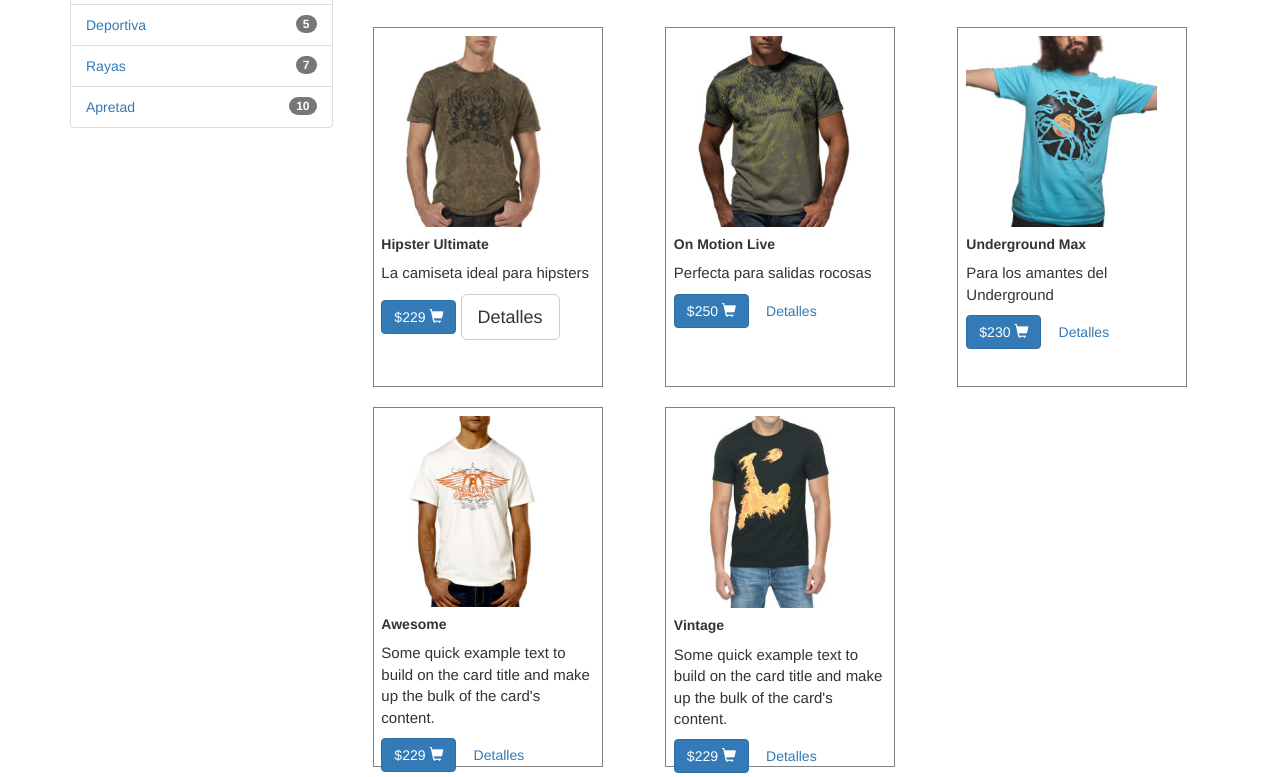
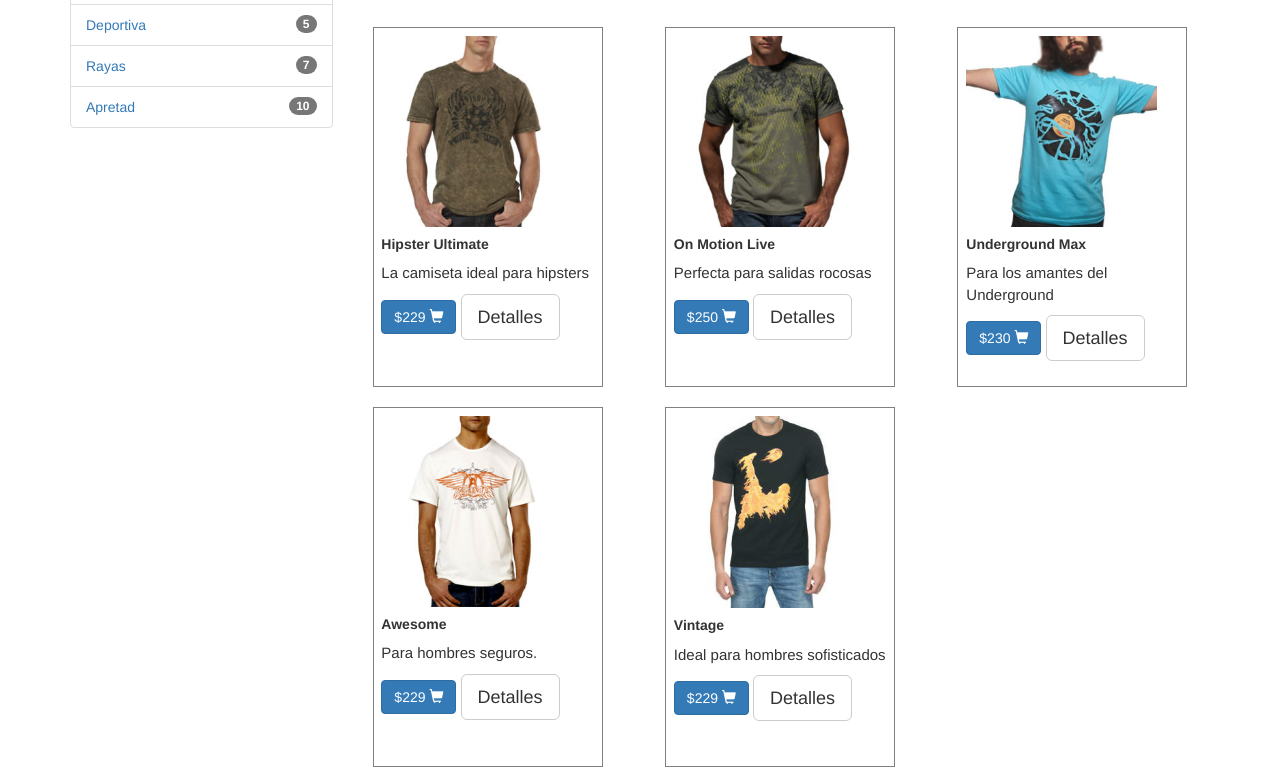
Before and after one commit to sanesco/ecommerce-B3, a plain HTML site: page index.html in a window 1280 px wide. Shown: the part 429-1206 px from the top of the page. Drawn offline with nearby package versions, Linux system fonts and the light colour scheme.

Commit message:
Best appareance in card

```diff
--- a/index.html
+++ b/index.html
@@ -175,7 +175,7 @@
                   <h5 class="card-title"><strong>On Motion Live</strong></h5>
                   <p class="card-text">Perfecta para salidas rocosas</p>
                   <a href="#" class="btn btn-primary">$250 <span class="glyphicon glyphicon-shopping-cart" aria-hidden="true"></span></a>
-                  <a href="#" class="btn btn-secondary">Detalles</a>
+                  <button type="button" class="btn btn-default btn-lg" data-toggle="modal" data-target="#myModal">Detalles</button>
                 </div>
               </div>
             </div>
@@ -186,7 +186,7 @@
                   <h5 class="card-title"> <strong>Underground Max</strong> </h5>
                   <p class="card-text">Para los amantes del Underground</p>
                   <a href="#" class="btn btn-primary">$230 <span class="glyphicon glyphicon-shopping-cart" aria-hidden="true"></span></a>
-                  <a href="#" class="btn btn-secondary">Detalles</a>
+                  <button type="button" class="btn btn-default btn-lg" data-toggle="modal" data-target="#myModal">Detalles</button>
                 </div>
               </div>
             </div>
@@ -196,9 +196,9 @@
                 <img class="card-img-top" src="producto4.jpg" alt="Card image cap">
                 <div class="card-body">
                   <h5 class="card-title"><strong>Awesome</strong></h5>
-                  <p class="card-text">Some quick example text to build on the card title and make up the bulk of the card's content.</p>
+                  <p class="card-text">Para hombres seguros.</p>
                   <a href="#" class="btn btn-primary">$229 <span class="glyphicon glyphicon-shopping-cart" aria-hidden="true"></span></a>
-                  <a href="#" class="btn btn-secondary">Detalles</a>
+                  <button type="button" class="btn btn-default btn-lg" data-toggle="modal" data-target="#myModal">Detalles</button>
                 </div>
               </div>
             </div>
@@ -207,9 +207,9 @@
                 <img class="card-img-top" src="producto5.jpg" alt="Card image cap">
                 <div class="card-body">
                   <h5 class="card-title"><strong>Vintage</strong></h5>
-                  <p class="card-text">Some quick example text to build on the card title and make up the bulk of the card's content.</p>
+                  <p class="card-text">Ideal para hombres sofisticados</p>
                   <a href="#" class="btn btn-primary">$229 <span class="glyphicon glyphicon-shopping-cart" aria-hidden="true"></span></a>
-                  <a href="#" class="btn btn-secondary">Detalles</a>
+                  <button type="button" class="btn btn-default btn-lg" data-toggle="modal" data-target="#myModal">Detalles</button>
                 </div>
               </div>
             </div>
```
